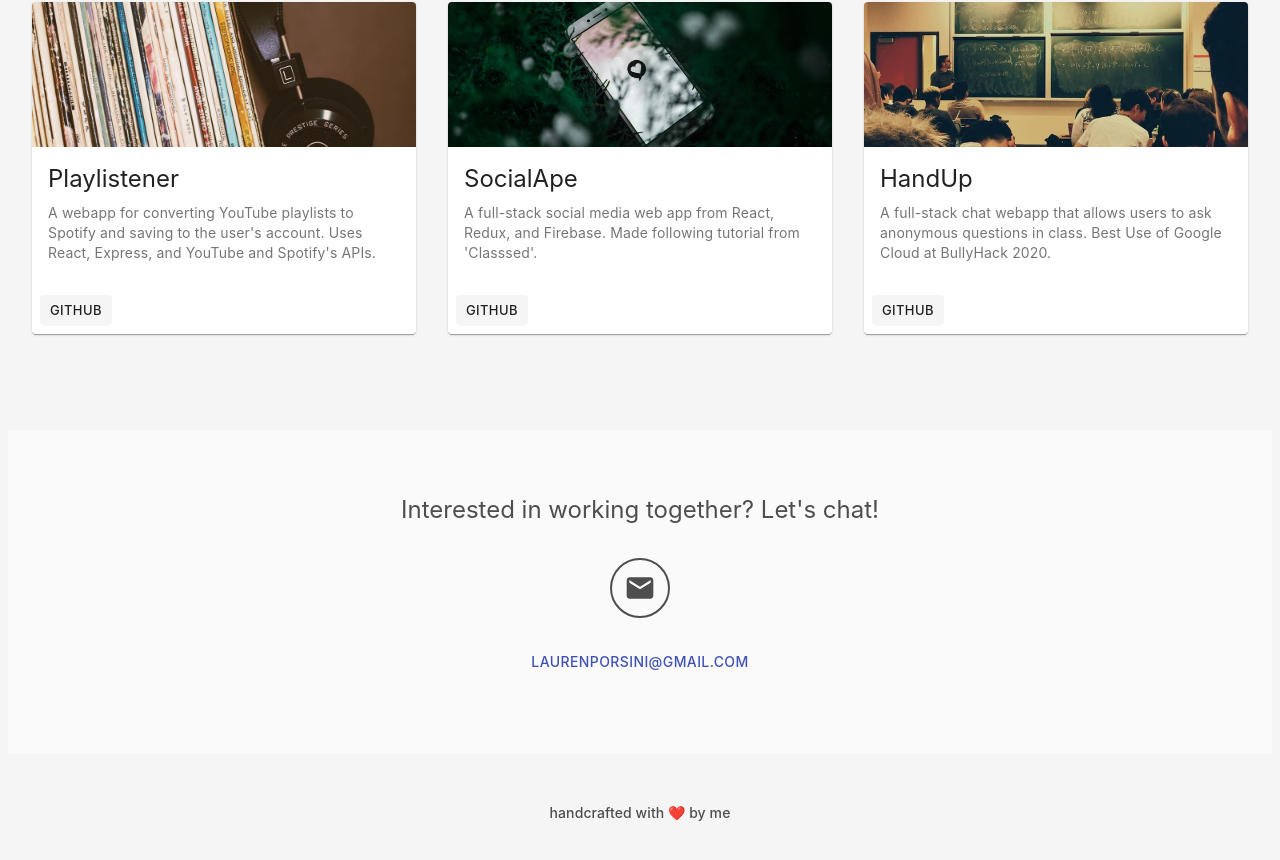
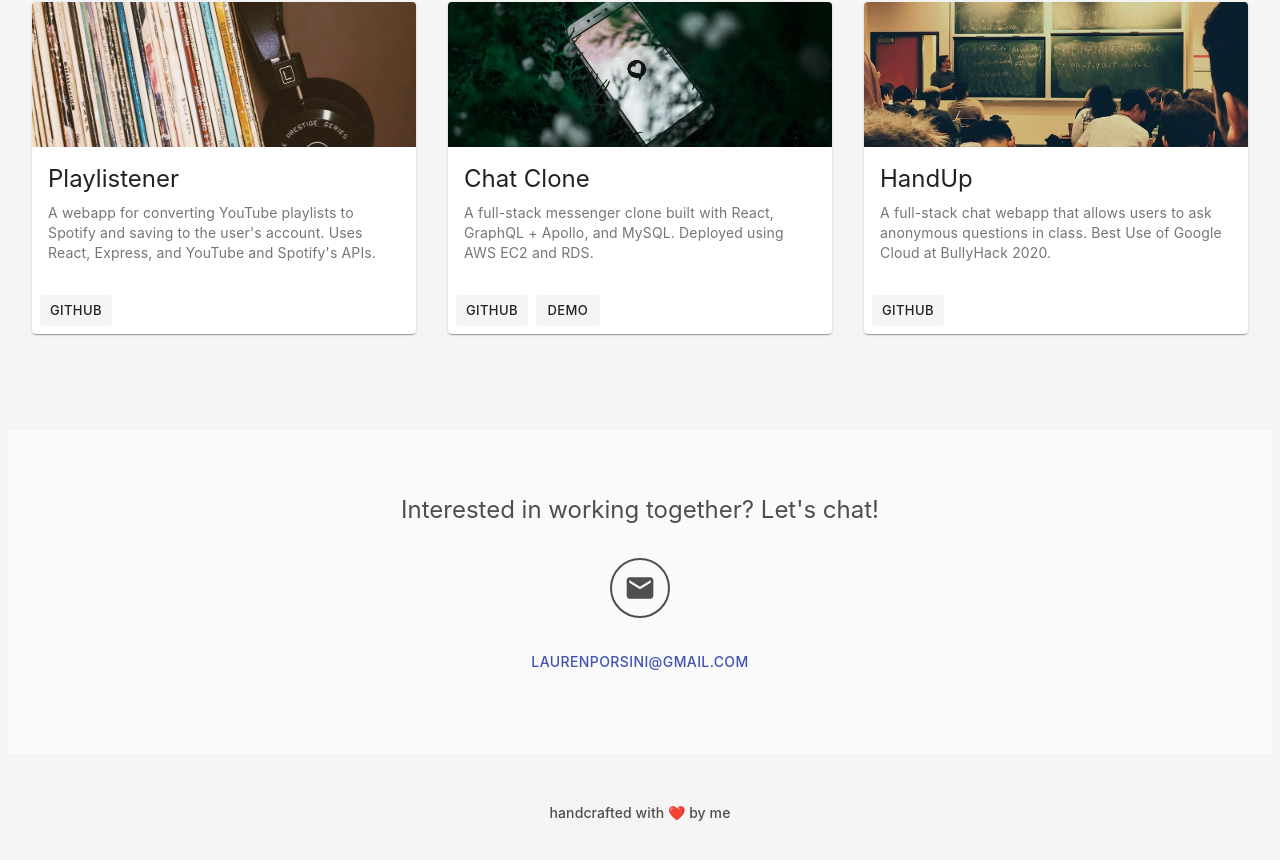
Before and after one commit to lpjune/laurenorsini, a React (Create React App) app: page / in a window 1280 px wide. Shown: the part 2618-3478 px from the top of the page. Built offline with nearby package versions, Linux system fonts and the light colour scheme.

Commit message:
chat clone project card

```diff
--- a/src/components/ProjectCard.js
+++ b/src/components/ProjectCard.js
@@ -10,7 +10,7 @@
 import "../App.css";
 
 const ProjectCard = (props) => {
-    const { title, text, imagePath, githubUrl } = props;
+    const { title, text, imagePath, githubUrl, demoUrl } = props;
     return (
         <Card className="pc-card">
             <div>
@@ -44,14 +44,16 @@
                 >
                     GitHub
                 </Button>
-                {/* <Button
+                {demoUrl && <Button
                     size="small"
                     className="pc-btn"
+                    href={demoUrl}
+                    target="_blank"
                     variant="contained"
                     disableElevation
                 >
                     Demo
-                </Button> */}
+                </Button>}
             </CardActions>
         </Card>
     );
--- a/src/components/Projects.js
+++ b/src/components/Projects.js
@@ -32,12 +32,27 @@
                     md={4}
                 >
                     <ProjectCard
+                        title="Chat Clone"
+                        text="A full-stack messenger clone built with React, GraphQL + Apollo, and MySQL. Deployed using AWS EC2 and RDS."
+                        imagePath="/images/social.jpg"
+                        githubUrl="https://github.com/lpjune/chat-clone"
+                        demoUrl="http://ec2-3-83-25-119.compute-1.amazonaws.com"
+                    />
+                </Grid>
+                {/* <Grid
+                    className="projects-grid-item"
+                    item
+                    xs={12}
+                    sm={12}
+                    md={4}
+                >
+                    <ProjectCard
                         title="SocialApe"
                         text="A full-stack social media web app from React, Redux, and Firebase. Made following tutorial from 'Classsed'."
                         imagePath="/images/social.jpg"
                         githubUrl="https://github.com/lpjune/socialape-client"
                     />
-                </Grid>
+                </Grid> */}
                 <Grid
                     className="projects-grid-item"
                     item
```
